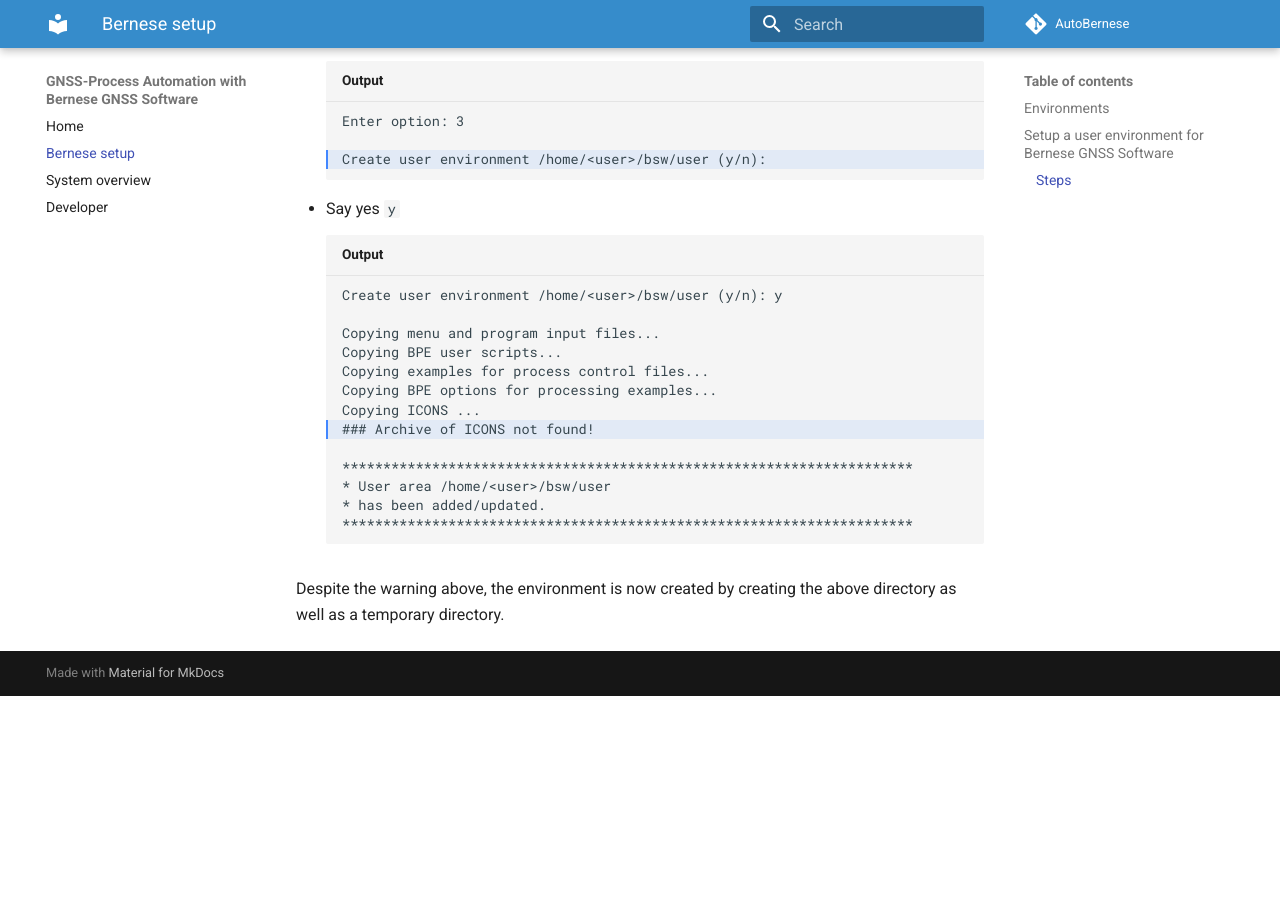
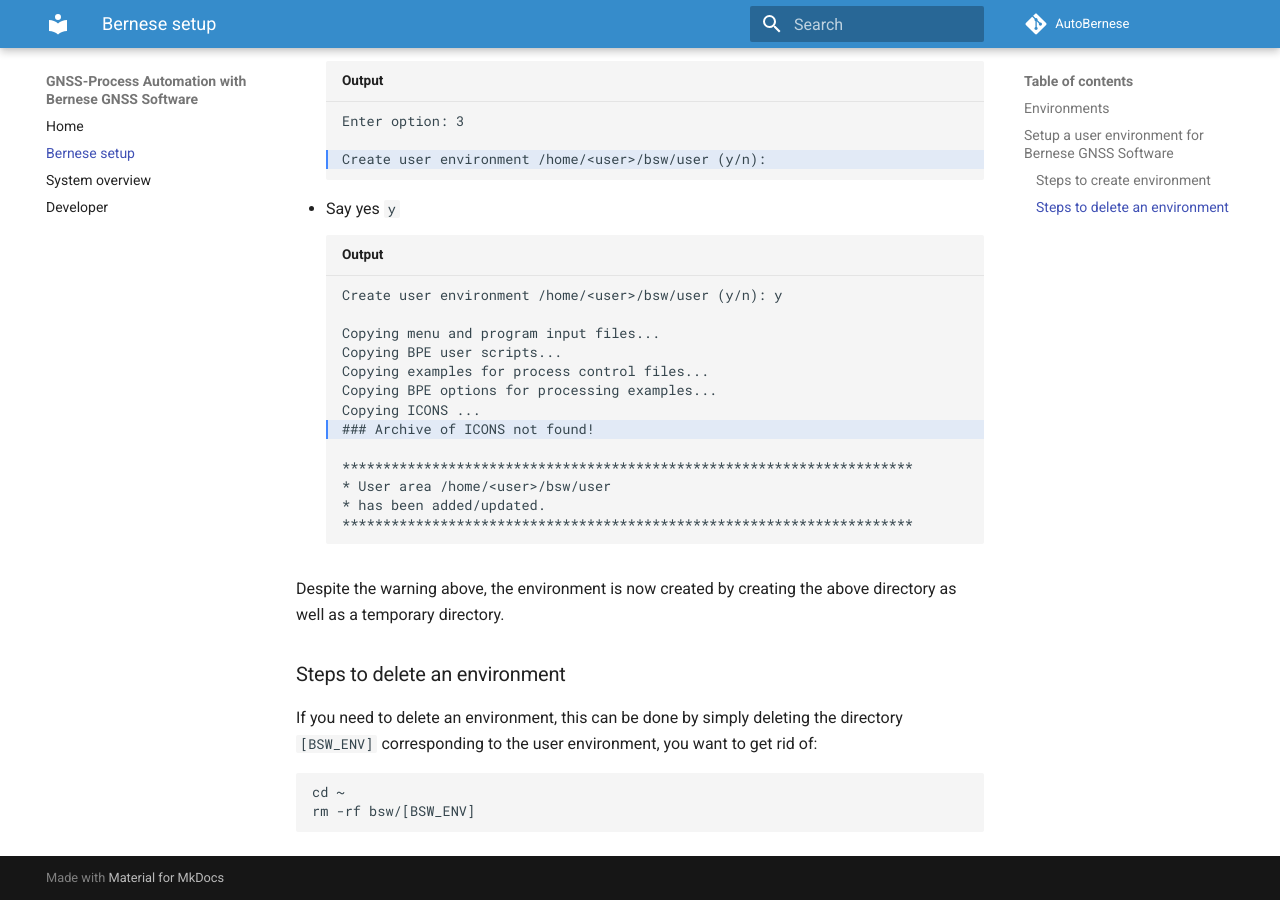
Before and after one commit to SDFIdk/AutoBernese, an MkDocs documentation site: the page built from docs/bernese-setup.md, in a window 1280 px wide and 900 px high, scrolled down 2442 px. Built offline with MkDocs 1.6.1 and Material for MkDocs 9.7.7, drawn with Linux system fonts in a browser that asks for light colours; comment, search, counter and statistics services are not loaded; before the commit the page ends 3138 px from its top, so only the background shows below that; some of the changed text lies outside the part shown.

Commit message:
Add step to delete a user environment.

````diff
--- a/docs/bernese-setup.md
+++ b/docs/bernese-setup.md
@@ -62,7 +62,7 @@ production environment. (See previous section for details.)
     | `basename($U)` | `GPSUSER52` | `GPSUSER` | `user`          |
     | `basename($T)` | `GPSTEMP`   | `GPSWORK` | `temp`          |
 
-### Steps
+### Steps to create environment
 
 On the server
 
@@ -124,3 +124,14 @@ On the server
 
 Despite the warning above, the environment is now created by creating the above
 directory as well as a temporary directory.
+
+### Steps to delete an environment
+
+If you need to delete an environment, this can be done by simply deleting the
+directory `[BSW_ENV]` corresponding to the user environment, you want to get rid
+of:
+
+```
+cd ~
+rm -rf bsw/[BSW_ENV]
+```
````
